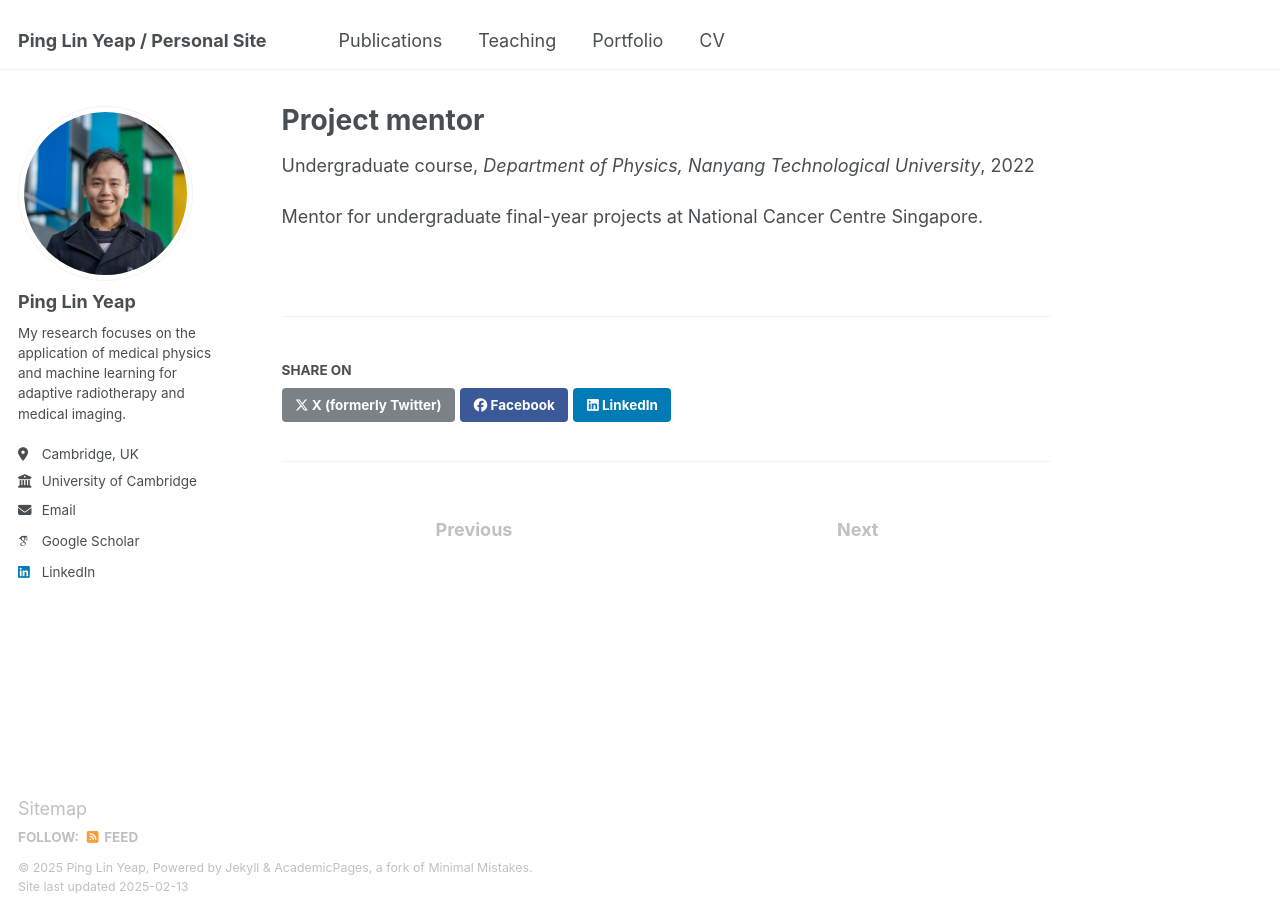
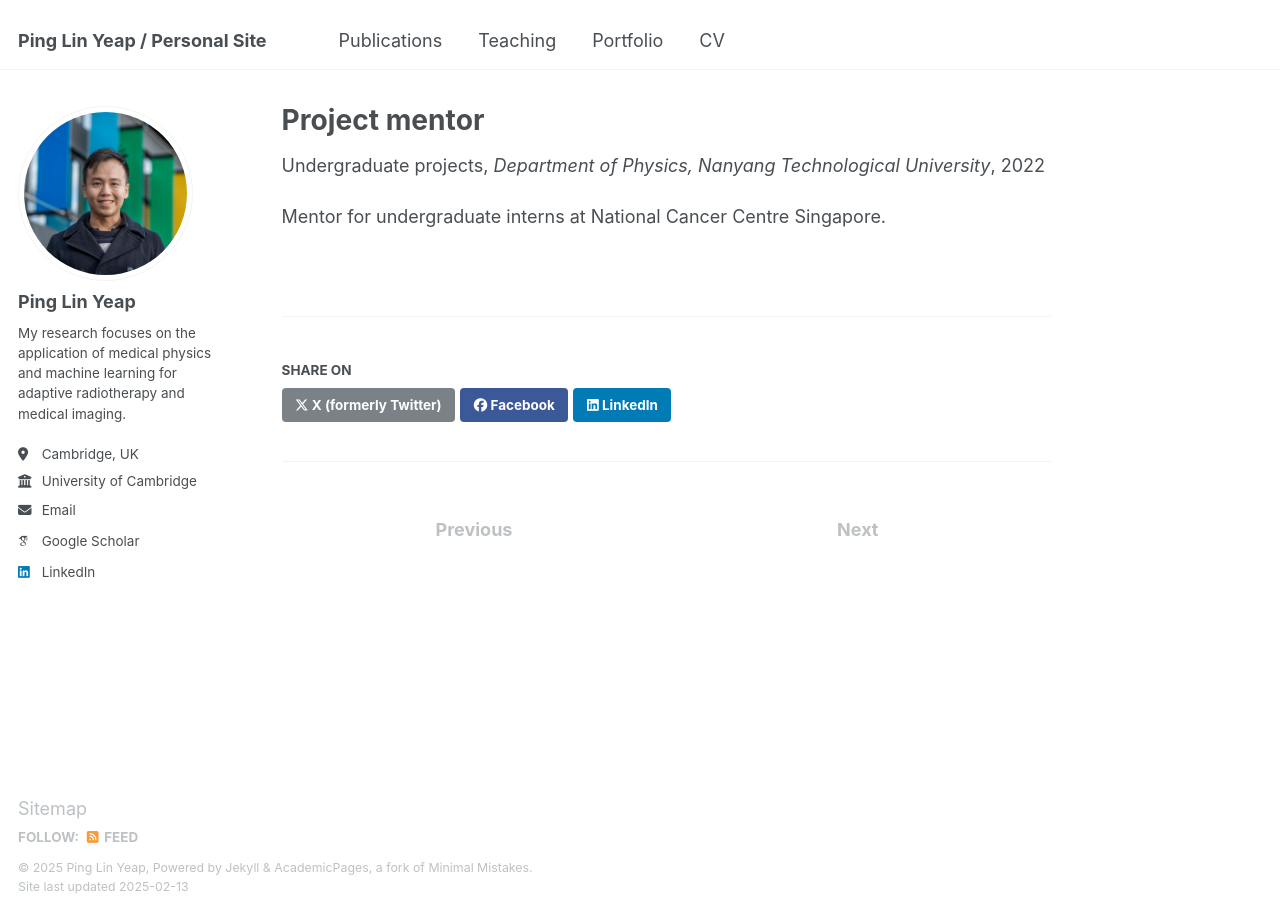
Before and after one commit to yeappl/yeappl.github.io, a Jekyll site: the page built from _teaching/2022-ntu-projects-1.md, in a window 1280 px wide. Built offline with Jekyll 4.4.1, drawn with Linux system fonts in a browser that asks for light colours; some web fonts are replaced.

Commit message:
Update and rename 2022-ntu-fyp-1.md to 2022-ntu-projects-1.md

```diff
--- a/_teaching/2022-ntu-fyp-1.md
+++ b/_teaching/2022-ntu-projects-1.md
@@ -1,11 +1,11 @@
 ---
 title: "Project mentor"
 collection: teaching
-type: "Undergraduate course"
-permalink: /teaching/2022-ntu-fyp-1
+type: "Undergraduate projects"
+permalink: /teaching/2022-ntu-projects-1
 venue: "Department of Physics, Nanyang Technological University"
 date: 2022-01-01
 location: "Singapore"
 ---
 
-Mentor for undergraduate final-year projects at National Cancer Centre Singapore.
+Mentor for undergraduate interns at National Cancer Centre Singapore.
```
